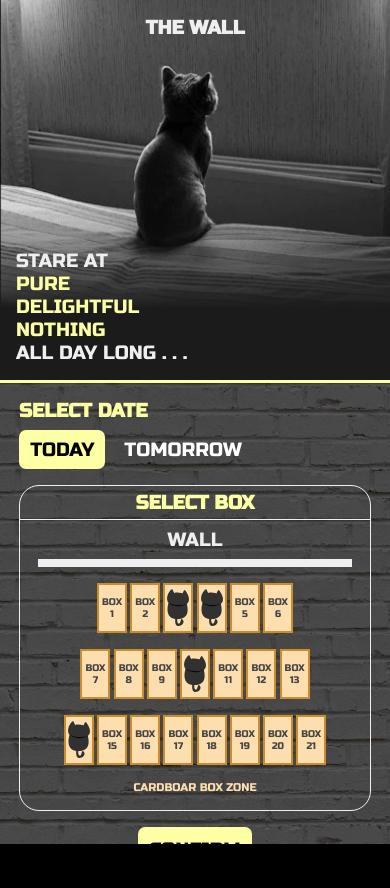
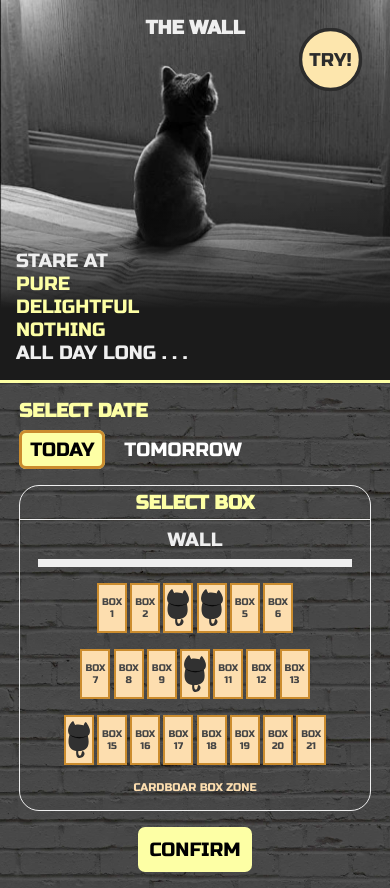
Before and after one commit to usides/wall-watchers, a plain HTML site: page index.html in a window 390 px wide. Before the commit the page ends 844 px from the top, so only its background shows below. Drawn offline with Linux system fonts and the light colour scheme.

Commit message:
fix responsive, add wall-try

```diff
--- a/css/main.css
+++ b/css/main.css
@@ -42,9 +42,25 @@ body {
   margin: 0 2rem;
   background-color: #000;
   background-image: url(../img/background_wall.jpg);
+  background-size: 70%;
   background-repeat: repeat;
-  background-size: 70%;
   background-attachment: fixed;
+}
+
+@-webkit-keyframes scaleme {
+  50% {
+    -webkit-transform: scale(1.2, 1.2);
+            transform: scale(1.2, 1.2);
+    background-color: #fddeaf;
+  }
+}
+
+@keyframes scaleme {
+  50% {
+    -webkit-transform: scale(1.2, 1.2);
+            transform: scale(1.2, 1.2);
+    background-color: #fddeaf;
+  }
 }
 
 .overlay {
@@ -53,6 +69,31 @@ body {
   height: 100%;
   background-color: rgba(0, 0, 0, 0.7);
   z-index: -1;
+  -webkit-transition: opacity 0.5s;
+  transition: opacity 0.5s;
+}
+
+.overlay.hidden {
+  opacity: 0;
+}
+
+.try-btn {
+  position: absolute;
+  top: 0;
+  right: 0;
+  margin: 2rem;
+  width: 55px;
+  height: 55px;
+  background-color: #fdffa5;
+  border-radius: 50%;
+  border: 3px solid #2c2c2c;
+  font-family: "Russo One", sans-serif;
+  text-transform: uppercase;
+  color: #2c2c2c;
+  cursor: pointer;
+  -webkit-animation: scaleme 1.5s ease-in-out infinite;
+          animation: scaleme 1.5s ease-in-out infinite;
+  z-index: 1;
 }
 
 .main {
@@ -61,13 +102,26 @@ body {
   display: flex;
   max-width: 700px;
   width: 100%;
-  background-color: transparent;
-  border: 3px solid #fdffa5;
-  border-radius: 30px;
-  overflow: hidden;
+  -webkit-transition: opacity 0.5s;
+  transition: opacity 0.5s;
+}
+
+.main.hidden {
+  opacity: 0;
 }
 
 .description {
+  min-width: 250px;
+  -ms-flex-negative: 0;
+      flex-shrink: 0;
+  overflow: hidden;
+  border-radius: 30px 0 0 30px;
+  border-left: 3px solid #fdffa5;
+  border-top: 3px solid #fdffa5;
+  border-bottom: 3px solid #fdffa5;
+}
+
+.description__wrap {
   display: -webkit-box;
   display: -ms-flexbox;
   display: flex;
@@ -78,9 +132,8 @@ body {
   -webkit-box-pack: justify;
       -ms-flex-pack: justify;
           justify-content: space-between;
-  min-width: 250px;
-  -ms-flex-negative: 0;
-      flex-shrink: 0;
+  width: 100%;
+  height: 100%;
   background-image: url(../img/catwall.jpg);
   background-repeat: no-repeat;
   background-position: 22% 0;
@@ -111,7 +164,8 @@ body {
           flex: 1 1 0;
   padding: 1rem 1.2rem;
   background-color: rgba(0, 0, 0, 0.2);
-  border-left: 3px solid #fdffa5;
+  border: 3px solid #fdffa5;
+  border-radius: 0 30px 30px 0;
 }
 
 .control__header {
@@ -134,15 +188,15 @@ body {
 }
 
 .control__day-select__item {
+  padding: 0.3rem 0.5rem;
   font-family: "Russo One", sans-serif;
   color: #fff;
   text-decoration: none;
   text-transform: uppercase;
-  padding: 0.3rem 0.5rem;
   border-radius: 7px;
+  border: 3px solid transparent;
   -webkit-transition: background-color 0.3s, color 0.3s;
   transition: background-color 0.3s, color 0.3s;
-  border: 3px solid transparent;
 }
 
 .control__day-select__item:focus {
@@ -156,6 +210,7 @@ body {
 .control__day-select__item--active {
   color: #000;
   background-color: #fdffa5;
+  border-color: #cb8c2e;
 }
 
 .control__seat-select {
@@ -170,7 +225,6 @@ body {
 }
 
 .control__boxzone {
-  height: 100%;
   padding-bottom: 1rem;
   border: 1px solid #efefef;
   border-radius: 20px;
@@ -205,10 +259,9 @@ body {
   margin-top: 1rem;
   padding: 0.5rem;
   font-family: "Russo One", sans-serif;
+  font-size: 1.2rem;
   text-transform: uppercase;
   border-radius: 7px;
-  font-size: 1.2rem;
-  border: none;
   background-color: #fdffa5;
   -webkit-appearance: none;
   cursor: pointer;
@@ -316,6 +369,7 @@ body {
 
 @media screen and (max-width: 690px) {
   body {
+    margin: 0;
     background-size: 150%;
   }
   .main {
@@ -323,42 +377,33 @@ body {
     -webkit-box-direction: normal;
         -ms-flex-direction: column;
             flex-direction: column;
-    overflow: scroll;
+    height: 100%;
   }
   .description {
-    min-height: 410px;
-    overflow: hidden;
+    border: none;
+    border-radius: 0;
+    border-bottom: 3px solid #fdffa5;
+  }
+  .description__wrap {
+    min-height: 420px;
     background-position: 0% 20%;
-    background-size: 115%;
+    background-size: cover;
+  }
+  .overlay {
+    display: none;
   }
   .control {
-    border-left: 0;
-    border-top: 3px solid #fdffa5;
+    border-radius: 0;
+    border: none;
+    background-color: rgba(0, 0, 0, 0.65);
   }
 }
 
 @media screen and (max-width: 450px) {
-  body {
-    margin: 0;
-    -webkit-box-pack: start;
-        -ms-flex-pack: start;
-            justify-content: flex-start;
-  }
-  .overlay {
-    display: none;
-  }
-  .main {
-    border: none;
-    border-radius: 0;
-    height: 100%;
-  }
-  .description {
+  .description__wrap {
     min-height: 380px;
     background-position: 0% 15%;
     background-size: 125%;
-  }
-  .control {
-    background-color: rgba(0, 0, 0, 0.65);
   }
   .box {
     margin-left: 0.1rem;
--- a/index.html
+++ b/index.html
@@ -10,14 +10,17 @@
 
   <body>
     <div class="overlay"></div>
+    <button class="try-btn" type="button">Try!</button>
     <main class="main">
       <section class="description">
+        <div class="description__wrap">
           <h1 class="description__header">The Wall</h1>
           <p class="description__text">
             stare at<br /><span class="description__text__accent"
               >pure<br />delightful<br />nothing<br /></span
             >all day long . . .
           </p>
+        </div>
       </section>
       <section class="control">
         <h2 class="control__header">Select date</h2>
@@ -269,5 +272,22 @@
         </form>
       </section>
     </main>
+
+    <!-- Just for fun -->
+    <script>
+      const tryBtn = document.querySelector('.try-btn');
+      const overlay = document.querySelector('.overlay');
+      const main = document.querySelector('.main');
+
+      tryBtn.addEventListener('click', function () {
+        if (document.fullscreenElement) {
+          document.exitFullscreen();
+          [overlay, main].forEach((item) => item.classList.remove('hidden'));
+        } else {
+          document.documentElement.requestFullscreen();
+          [overlay, main].forEach((item) => item.classList.add('hidden'));
+        }
+      });
+    </script>
   </body>
 </html>
```
Lines whose indentation alone changed are shown as unchanged.
